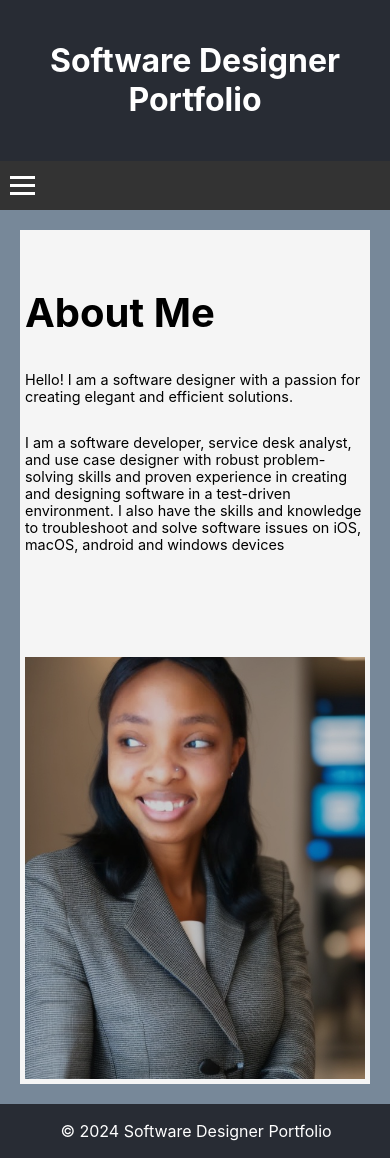
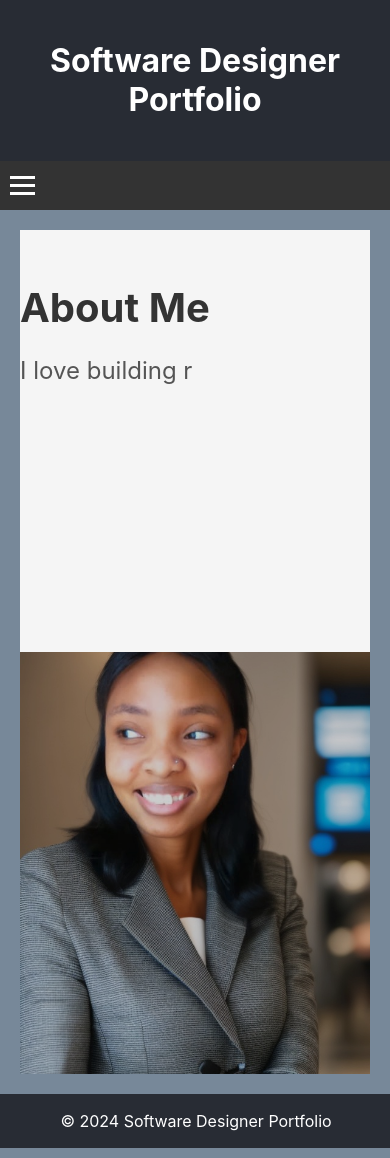
Before and after one commit to pngu21/Code_Projects, a React (Create React App) app in the folder CP5/portfolio_resume/: page /introduction in a window 390 px wide. Built offline with nearby package versions, Linux system fonts and the light colour scheme.

Commit message:
about page

```diff
--- a/CP5/portfolio_resume/src/Components/Introduction.jsx
+++ b/CP5/portfolio_resume/src/Components/Introduction.jsx
@@ -1,24 +1,61 @@
 import React from 'react';
+import { Typewriter } from 'react-simple-typewriter';
 import '../index.css';
 import image5 from '../images/test5.jpg';
 
-const Introduction = () => (
-  <section className="contact-container">
-    <div className="contact-form-container">
-      <h2>About Me</h2>
-      <form className="contact-form">
-      <p>Hello! I am a software designer with a passion for creating elegant and efficient solutions.</p>
-      <p>I am a software developer, service desk analyst, and use case designer with robust problem-solving skills and proven experience in creating and designing software in a test-driven environment.
-        I also have the skills and knowledge to troubleshoot and solve software issues on iOS, macOS, android and windows devices</p>
-      </form>
+const Introduction = () => {
+  return (
+    <div className="about-container">
+      <div className="about-text-container">
+        <h2>About Me</h2>
+        <p>
+          <Typewriter
+            words={[
+              'Hello, I am a web developer.',
+              'I love building responsive websites.',
+              'I am a software designer with a passion for creating elegant and efficient solutions.',
+              'I specialize in React and modern web technologies.',
+              'As a software developer, service desk analyst,and use case designer I have robust problem-solving skills and proven experience in creating and designing software in a test-driven environment.',
+              'I also have the skills and knowledge to troubleshoot and solve software issues on iOS, macOS, android and windows devices',
+              'So With That Said, Let\'s create something amazing together!'
+            ]}
+            loop={Infinity}
+            cursor
+            cursorStyle="|"
+            typeSpeed={70}
+            deleteSpeed={50}
+            delaySpeed={1000}
+          />
+        </p>
       </div>
-      <div className="contact-image-container">
-      <div className="image-overlay"></div>
-      <img
-        src={image5} alt="Portrait"
-      />
+      <div className="about-image-container">
+        <div className="image-overlay"></div>
+        <img
+          src={image5}
+          alt="AboutMe Portrait"
+        />
+      </div>
     </div>
-  </section>
-);
+  );
+};
+
+  //(
+  // <section className="contact-container">
+  //   <div className="contact-form-container">
+  //     <h2>About Me</h2>
+  //     <form className="contact-form">
+  //     <p>Hello! I am a software designer with a passion for creating elegant and efficient solutions.</p>
+  //     <p>I am a software developer, service desk analyst,and use case designer with robust problem-solving skills and proven experience in creating and designing software in a test-driven environment.
+  //       I also have the skills and knowledge to troubleshoot and solve software issues on iOS, macOS, android and windows devices</p>
+  //     </form>
+  //     </div>
+  //     <div className="contact-image-container">
+  //     <div className="image-overlay"></div>
+  //     <img
+  //       src={image5} alt="Portrait"
+  //     />
+  //   </div>
+  // </section>
+//);
 
 export default Introduction;
--- a/CP5/portfolio_resume/src/index.css
+++ b/CP5/portfolio_resume/src/index.css
@@ -326,3 +326,77 @@ code {
     padding: 20px;
   }
 }
+
+/* Container for the about section */
+.about-container {
+  display: flex;
+  justify-content: space-between;
+  align-items: center;
+  height: 100vh;
+  background-color: #f5f5f5;
+}
+
+/* Text section styling */
+.about-text-container {
+  flex: 1;
+  padding: 50px;
+  max-width: 600px;
+}
+
+.about-text-container h2 {
+  font-size: 2.5rem;
+  margin-bottom: 20px;
+  color: #333;
+}
+
+.about-text-container p {
+  font-size: 1.5rem;
+  color: #555;
+}
+
+/* Image section styling */
+.about-image-container {
+  flex: 1;
+  height: 100vh;
+  position: relative;
+}
+
+.about-image-container img {
+  width: 100%;
+  height: 100%;
+  object-fit: cover;
+  filter: brightness(80%);
+}
+
+/* Adding a slight fade overlay on hover */
+.image-overlay {
+  position: absolute;
+  top: 0;
+  left: 0;
+  width: 100%;
+  height: 100%;
+  background: rgba(0, 0, 0, 0.2);
+  opacity: 0;
+  transition: opacity 0.3s ease-in-out;
+}
+
+.about-image-container:hover .image-overlay {
+  opacity: 1;
+}
+
+/* Responsive adjustments */
+@media (max-width: 768px) {
+  .about-container {
+    flex-direction: column;
+  }
+
+  .about-text-container,
+  .about-image-container {
+    width: 100%;
+    height: 50vh;
+  }
+
+  .about-text-container {
+    padding: 20px;
+  }
+}
```
